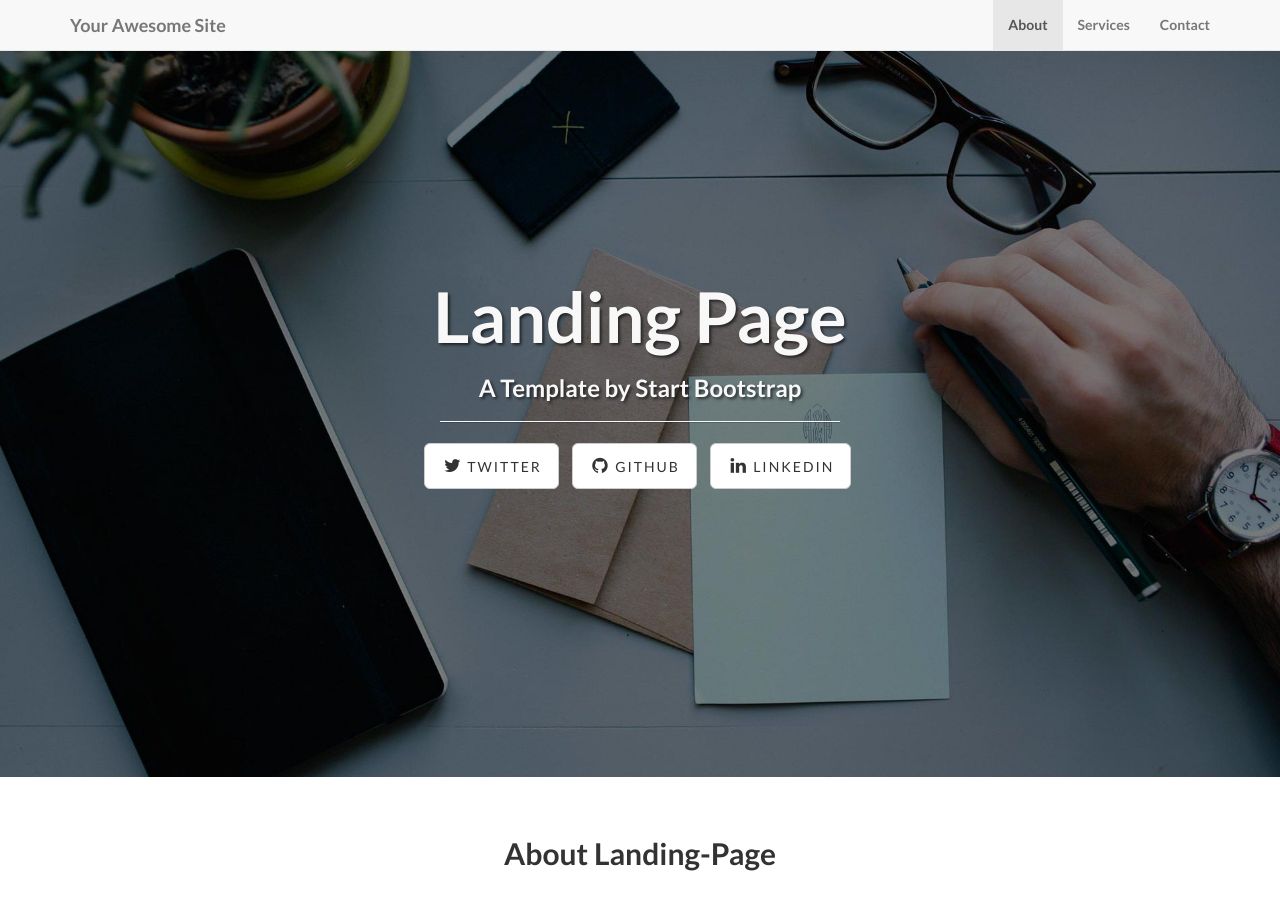
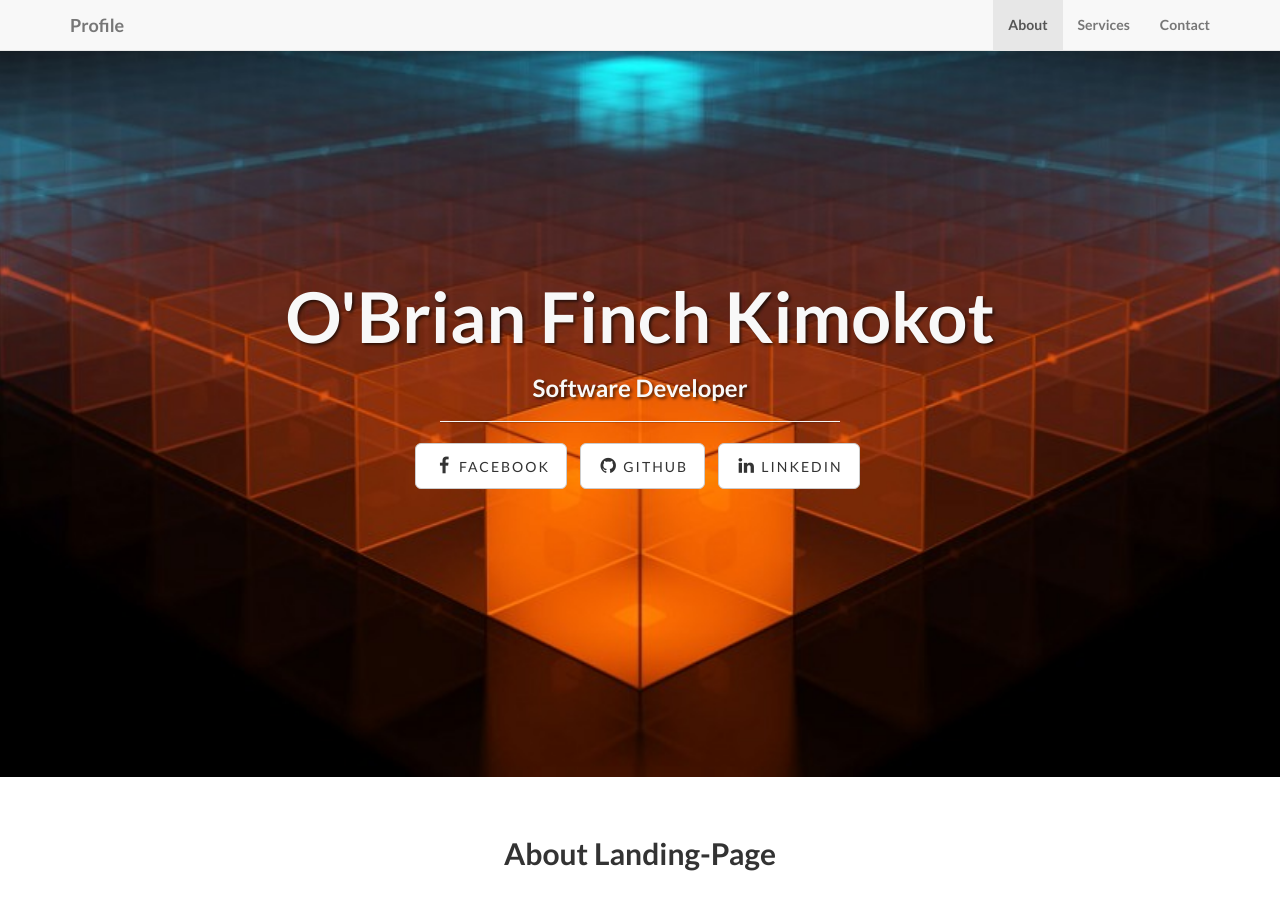
Before and after one commit to kimobrian/-kimobrian.github.io, a Jekyll site: the page built from index.html, in a window 1280 px wide and 900 px high. Built offline with Jekyll 4.4.1, drawn with Linux system fonts in a browser that asks for light colours; nearby versions of some CDN libraries; library files that are not in the unit come from our copies; some of the changed text lies outside the part shown.

Commit message:
Modify content

```diff
--- a/_config.yml
+++ b/_config.yml
@@ -3,14 +3,14 @@
 # ----------------------- #
 
 url: http://yoursite.com
-title: Your Awesome Site
-email: your-email@domain.com
-author: Your Name
+title: Profile
+email: bkim19302@gmail.com
+author: "O`Brian Finch Kim"
 description: > # "Write an awesome description for your new site here.
   You can edit this line in _config.yml. It will appear in your document
   head meta (for Google search results) and in your feed.xml site
   description.
-copyright: 'Copyright &copy; 2015 Your Name. All Rights Reserved.'
+copyright: 'Copyright &copy; 2017 O`Brian Kim. All Rights Reserved.'
 credits: 'Credits: Landing Page is a free to use, open source Bootstrap theme created by <a href="http://startbootstrap.com/">Start Bootstrap</a>.'
 
 # ----------------------- #
@@ -26,9 +26,9 @@ permalink: pretty
 # ----------------------- #
 
 social:
-  - title: twitter
-    url: https://twitter.com/SBootstrap
+  - title: facebook
+    url: https://www.facebook.com/BrioKimm
   - title: github
-    url: https://github.com/IronSummitMedia/startbootstrap
+    url: https://github.com/kimobrian
   - title: linkedin
-    url:
+    url: https://www.linkedin.com/in/o-brian-kimokot-a92b60100/
--- a/index.html
+++ b/index.html
@@ -1,5 +1,5 @@
 ---
 layout: default
-title: Landing Page
-subTitle: A Template by Start Bootstrap
+title: O'Brian Finch Kimokot
+subTitle: Software Developer
 ---
```
Also changed, not shown: img/banner-bg.jpg, img/intro-bg.jpg.
